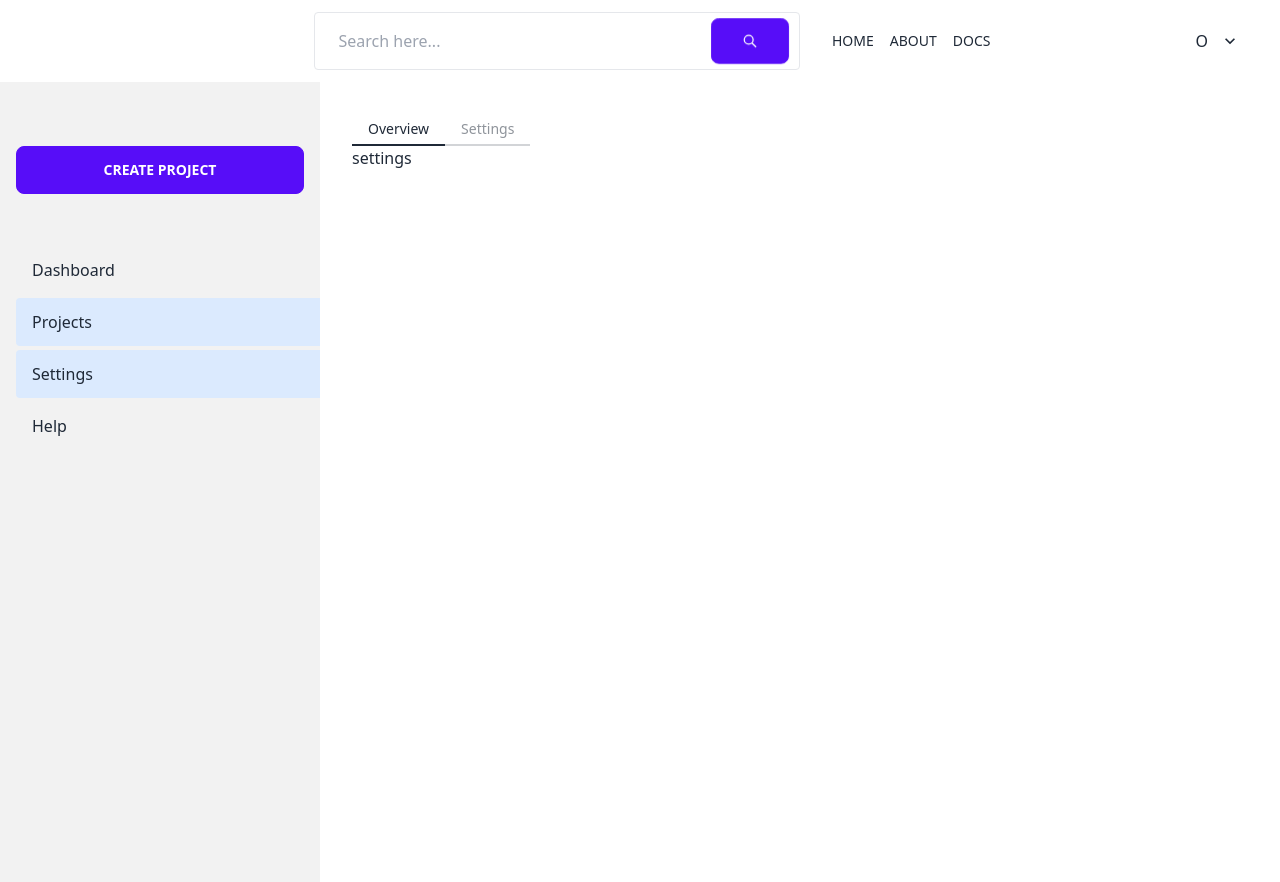
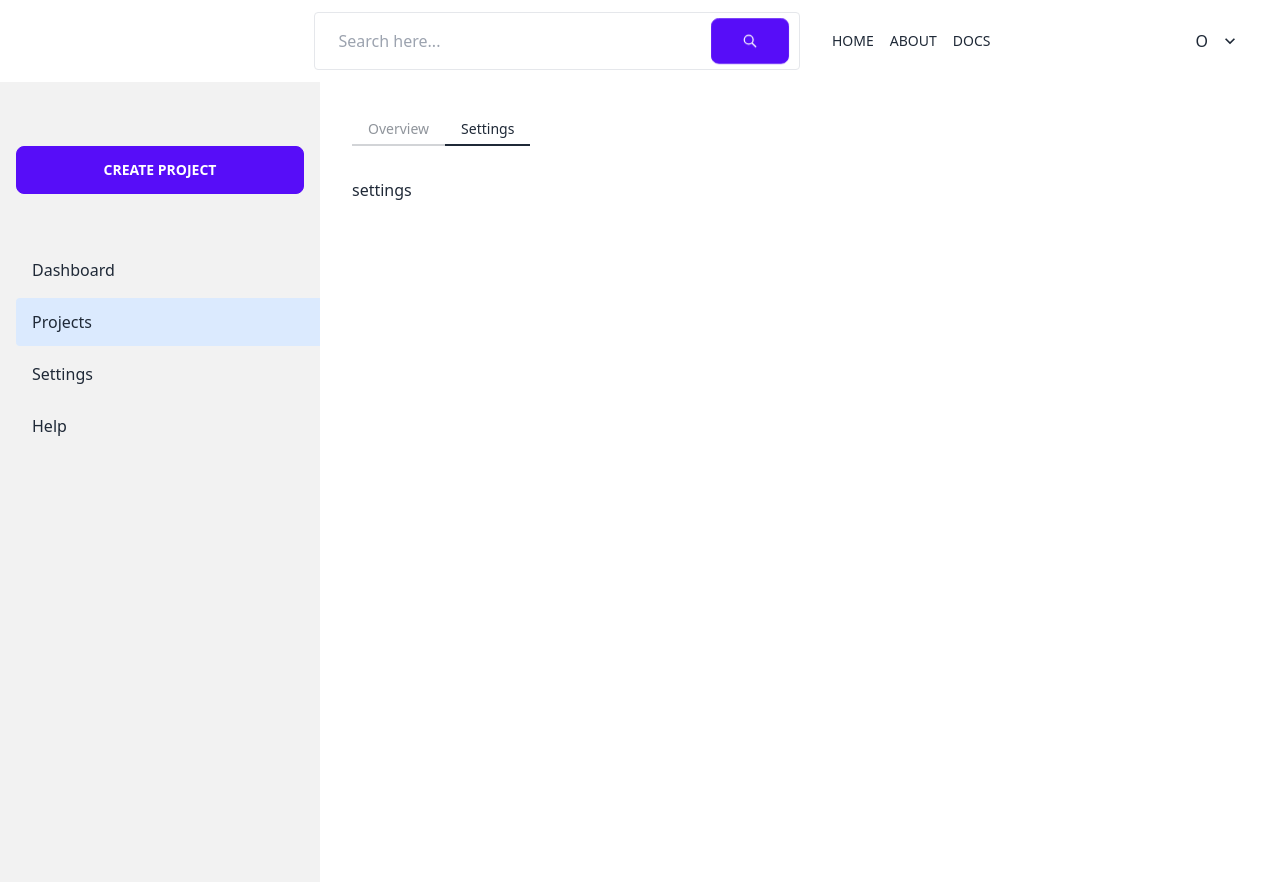
Before and after one commit to princecodes247/veldora-app, a React (Vite) app: page /projects/1/settings in a window 1280 px wide. Built offline with nearby package versions, Linux system fonts and the light colour scheme.

Commit message:
feat: update navigation

```diff
--- a/src/components/Drawer.jsx
+++ b/src/components/Drawer.jsx
@@ -1,34 +1,26 @@
 import { Link, useLocation } from "react-router-dom";
+import useCurrentPage from "../hooks/useCurrentPage";
 
 function Drawer({ children, currentWorkspace }) {
   // Check the current url from react-router-dom useLocation hook
-  const location = useLocation();
-  const isActive = (path) => {
-    console.log(location.pathname);
-    if (path === location.pathname) return true;
-    if (path !== "/" && location.pathname.includes(path)) {
-      return true;
-    } else {
-      return false;
-    }
-  };
+  const currPage = useCurrentPage(1);
   currentWorkspace = currentWorkspace || "";
   const links = [
     {
       name: "Dashboard",
-      path: "/",
+      path: "",
     },
     {
       name: "Projects",
-      path: "/projects",
+      path: "projects",
     },
     {
       name: "Settings",
-      path: `/settings`,
+      path: `settings`,
     },
     {
       name: "Help",
-      path: "/help",
+      path: "help",
     },
   ];
   return (
@@ -49,10 +41,10 @@ function Drawer({ children, currentWorkspace }) {
           {links.map((link) => (
             <li
               className={`rounded rounded-r-none hover:rounded-r-none ${
-                isActive(link?.path) ? "bg-blue-100" : "bg-transparent"
+                currPage === link?.path ? "bg-blue-100" : "bg-transparent"
               }`}
             >
-              <Link className="hover:rounded-r-none" to={`${link?.path}`}>
+              <Link className="hover:rounded-r-none" to={`/${link?.path}`}>
                 {link?.name}
               </Link>
             </li>
--- a/src/components/layouts/FormLayout.jsx
+++ b/src/components/layouts/FormLayout.jsx
@@ -1,16 +1,30 @@
-import { useState } from "react";
+import { useEffect, useState } from "react";
 import Header from "../Header";
 import Drawer from "../Drawer";
 import DashboardLayout from "./DashboardLayout";
 import { Link } from "react-router-dom";
+import useCurrentPage from "../../hooks/useCurrentPage";
 
 function Tabs(props) {
+  const currPage = useCurrentPage(3);
+  useEffect(() => {
+    console.log(currPage);
+  }, []);
+
   return (
-    <div className="tabs">
-      <Link to={""} className="tab tab-bordered  tab-active">
+    <div className="tabs mb-8">
+      <Link
+        to={"/projects/123"}
+        className={`tab tab-bordered ${currPage === undefined && "tab-active"}`}
+      >
         Overview
       </Link>
-      <Link to={""} className="tab tab-bordered">
+      <Link
+        to={"/projects/123/settings"}
+        className={`tab tab-bordered ${
+          currPage === "settings" && "tab-active"
+        }`}
+      >
         Settings
       </Link>
     </div>
--- /dev/null
+++ b/src/hooks/useCurrentPage.js
@@ -0,0 +1,21 @@
+import { useState, useEffect } from "react";
+import { Link, useLocation } from "react-router-dom";
+
+const useCurrentPage = (pos = 1) => {
+  //   const [currentPage, setCurrentPage] = useState(null);
+  //   const location = useLocation();
+  //   useEffect(() => {
+  //     setCurrentPage(location.pathname.split("/")[pos]);
+  //   }, []);
+  //   console.log(currentPage);
+  return location.pathname.split("/")[pos];
+  //   if (path !== "/" && location.pathname.split("/")[1] === path) {
+  //     return setIsActive(true);
+  //   } else {
+  //     return setIsActive(false);
+  //   }
+
+  //   return isActive;
+};
+
+export default useCurrentPage;
--- a/src/pages/projects/index.jsx
+++ b/src/pages/projects/index.jsx
@@ -1,11 +1,13 @@
-import FormLayout from "../../components/layouts/FormLayout";
+import DashboardLayout from "../../components/layouts/DashboardLayout";
 import Table from "../../components/Table";
 
 function Projects() {
   return (
-    <FormLayout>
-      <section></section>
-    </FormLayout>
+    <DashboardLayout>
+      <section>
+        <div className="p-8 rounded bg-black">kkk</div>
+      </section>
+    </DashboardLayout>
   );
 }
 
--- a/src/pages/projects/project.jsx
+++ b/src/pages/projects/project.jsx
@@ -5,7 +5,6 @@ function Project() {
   return (
     <FormLayout>
       <section>
-        Table
         <Table></Table>
       </section>
     </FormLayout>
--- /dev/null
+++ b/src/utils/index.jsx
@@ -0,0 +1,18 @@
+import { useState } from "react";
+import { Link, useLocation } from "react-router-dom";
+
+const isActive = (path, pos = 1) => {
+  const [isActive, setIsActive] = useState(false);
+  const location = useLocation();
+  if (path !== "/" && location.pathname.split("/")[1] === path) {
+    return setIsActive(true);
+  } else {
+    return setIsActive(false);
+  }
+
+  return isActive;
+};
+
+export default {
+  isActive,
+};
```
